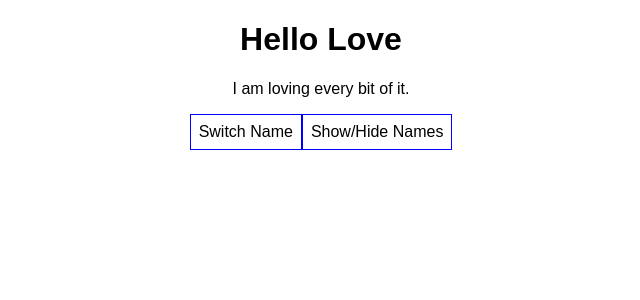
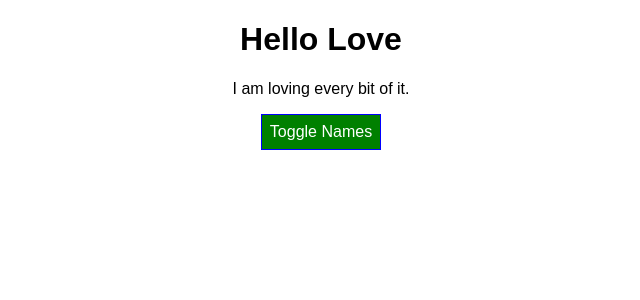
Before and after one commit to ankush953/react-tutorial, a React (Create React App) app: page / in a window 1280 px wide. Shown: the top 300 px of the page, without its empty margins (319-959 px from the left). Built offline with nearby package versions, Linux system fonts and the light colour scheme.

Commit message:
dyanmic color change

```diff
--- a/src/App.js
+++ b/src/App.js
@@ -58,7 +58,8 @@
   render() {
 
     const style = {
-      backgroundColor: 'white',
+      backgroundColor: 'green',
+      color: 'white',
       font: 'inherit',
       border: '1px solid blue',
       padding: '8px',
@@ -79,7 +80,8 @@
             />
           })}
         </div>
-      )
+      );
+      style.backgroundColor = 'red';
     }
     return (
 
@@ -88,8 +90,7 @@
         <h1>Hello Love</h1>
         <p>I am loving every bit of it.</p>
 
-        <button style={style} onClick={(event) => this.switchNameHandler.bind(this, event.target.value)}>Switch Name</button>
-        <button style={style} onClick={this.toggleHandler}>Show/Hide Names</button>
+        <button style={style} onClick={this.toggleHandler}>Toggle Names</button>
 
         {persons}
 
```
